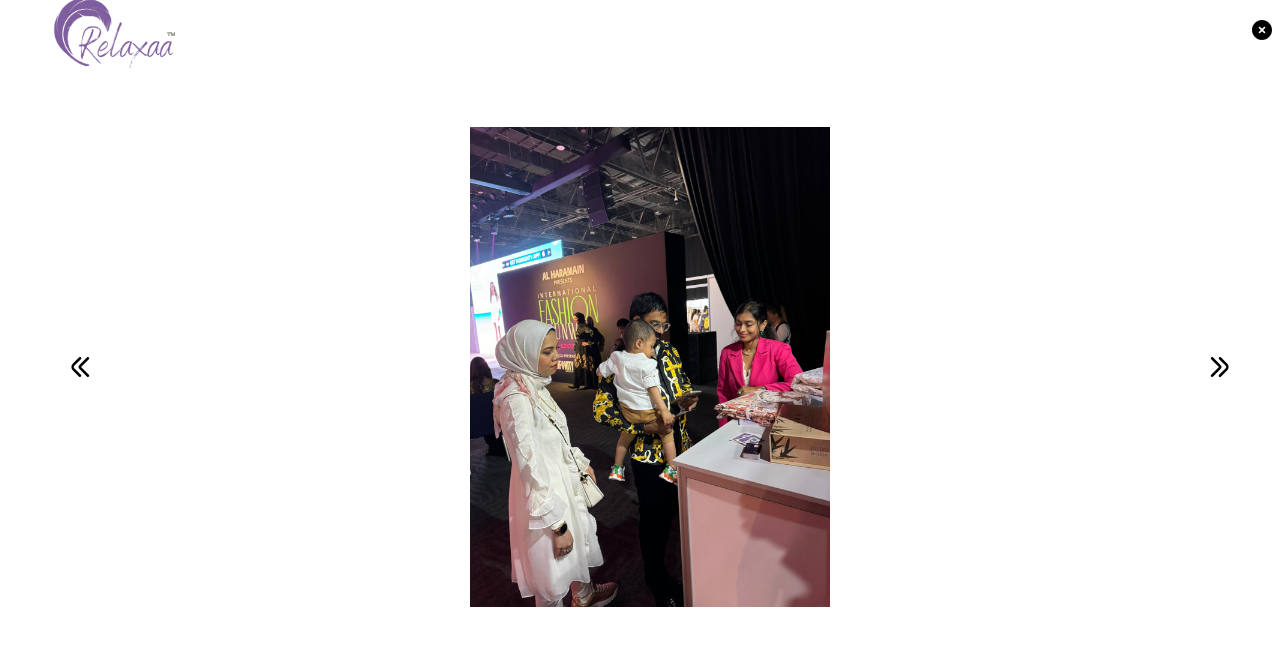
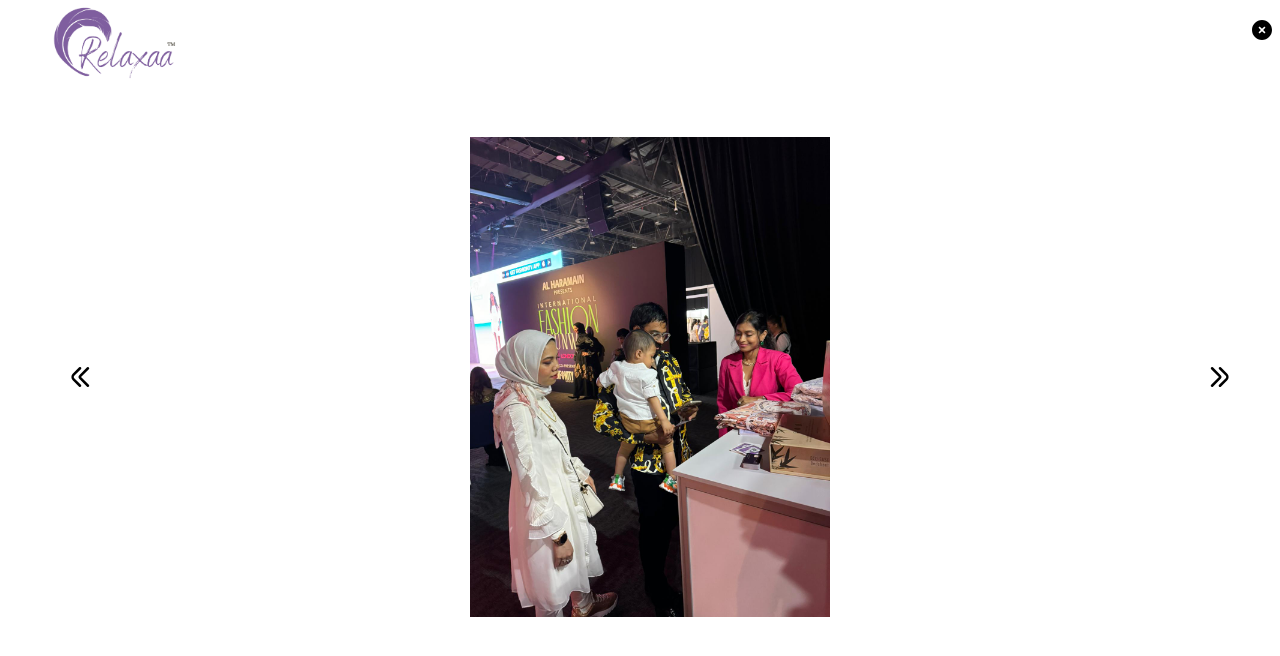
Before and after one commit to Balagurusiva/gallary, a Nuxt app: page / in a window 1280 px wide. Both pictures are taken after a click on the picture 215 px from the left and 216 px from the top of the page. Shown: the top 656 px of the page. Built offline with nearby package versions, Linux system fonts and the light colour scheme.

Commit message:
modified:   app.vue 	modified:   nuxt.config.ts

```diff
--- a/app.vue
+++ b/app.vue
@@ -1,7 +1,7 @@
 <template>
-	<div class="w-full xl:px-[50px] z-50">
+	<div class="w-full sm:px-[50px] z-50">
 		<div class="header">
-			<div class="logo ml-[20px] sm:ml-[50px]">
+			<div class="logo">
 				<NuxtImg src="/Kx1rLCnLKU4d4cD7viBNCJUbSbQpkU3HIpEeP4U0.png" />
 			</div>
 		</div>
@@ -22,7 +22,7 @@
 					class="absolute w-full h-[100%] top-0"
 					style="background-color: rgba(255, 255, 255, 1) !important"
 				>
-					<div class="logo flex items-center ml-[20px] xl:ml-[50px]">
+					<div class="logo mt-[10px] flex items-center ml-[20px] xl:ml-[50px]">
 						<NuxtImg src="/Kx1rLCnLKU4d4cD7viBNCJUbSbQpkU3HIpEeP4U0.png" />
 					</div>
                     <div class="fixed right-2 top-5" @click="handleClose">
```
